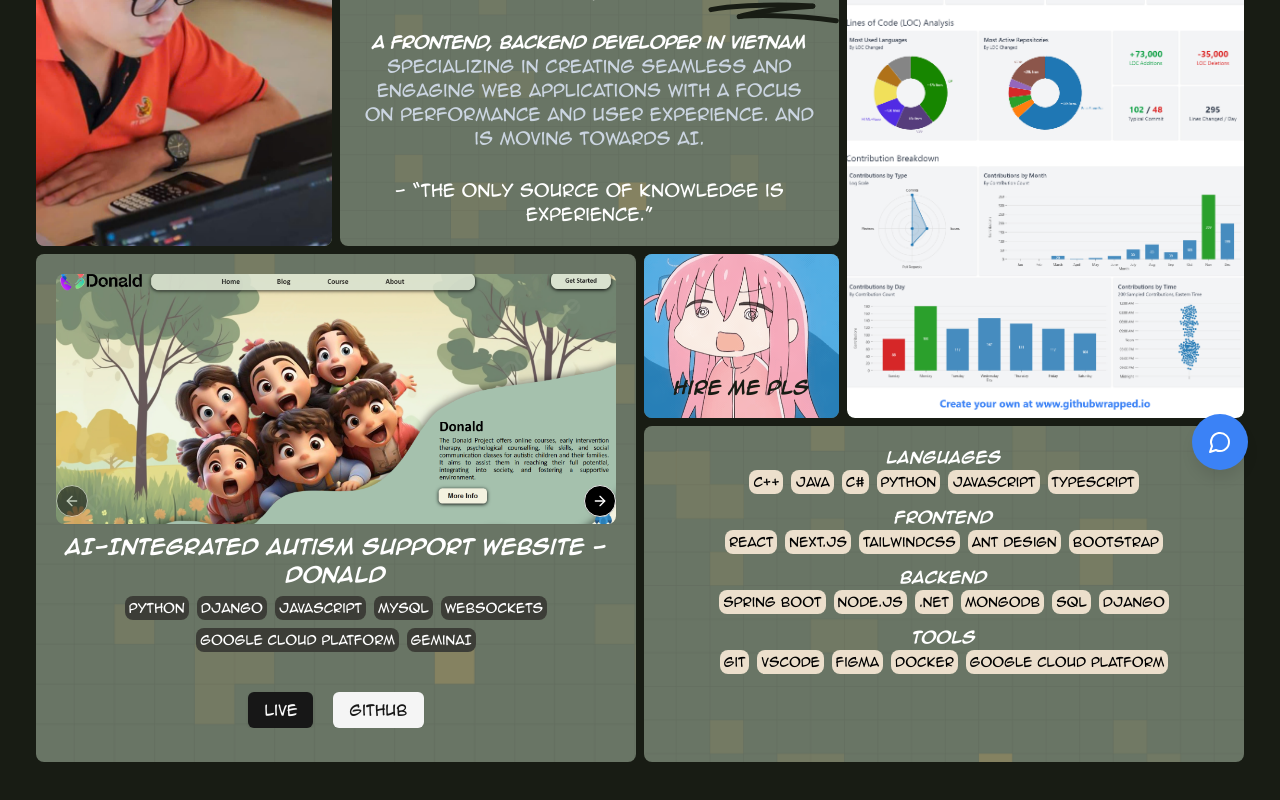
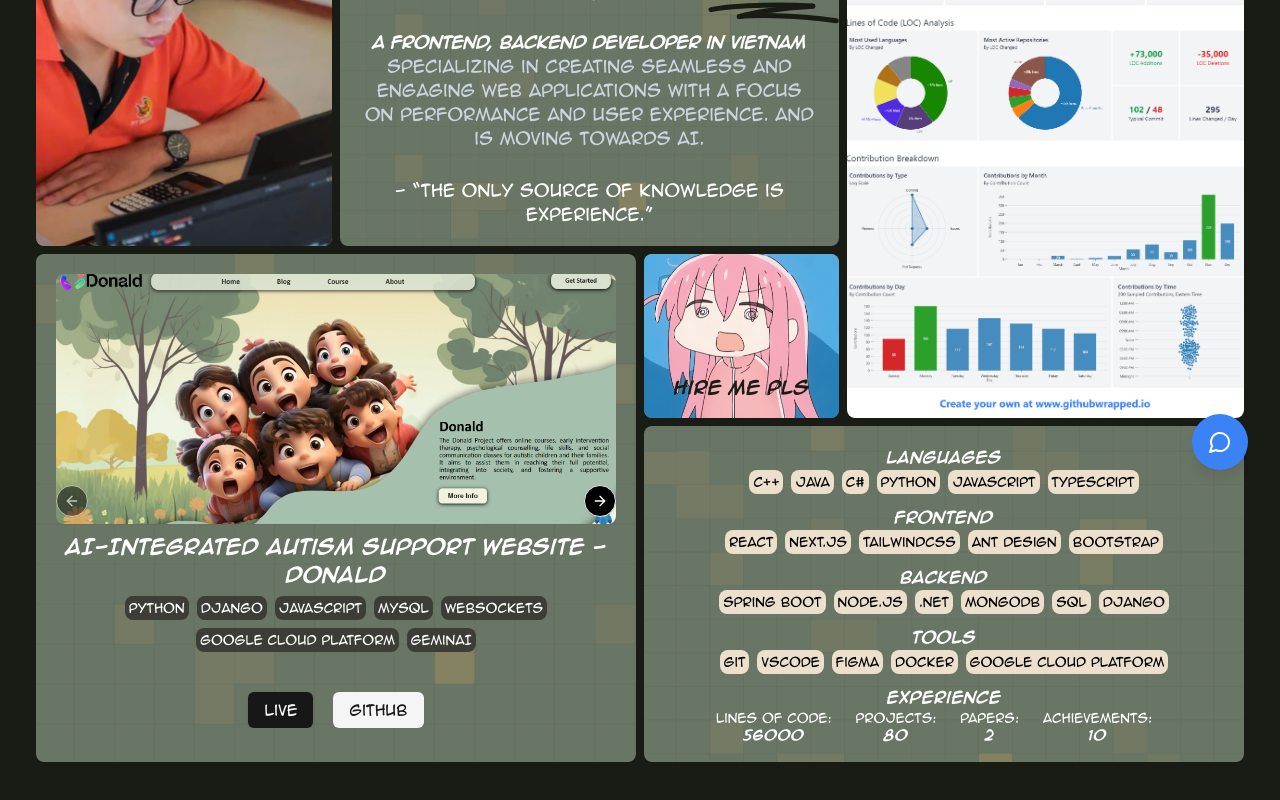
Before and after one commit to LTPPPP/LamTanPhat, a Next.js app: page / in a window 1280 px wide. Shown: the part 298-1098 px from the top of the page. Built offline with nearby package versions, Linux system fonts and the light colour scheme.

Commit message:
more skill

```diff
--- a/components/skills.tsx
+++ b/components/skills.tsx
@@ -1,4 +1,11 @@
-const skills = [
+import { useEffect, useState } from "react";
+
+interface Skill {
+  title: string;
+  items: (string | { label: string; value: number })[];
+}
+
+const skills: Skill[] = [
   {
     title: "Languages",
     items: ["C++", "Java", "C#", "Python", "JavaScript", "TypeScript"],
@@ -15,22 +22,78 @@ const skills = [
     title: "Tools",
     items: ["Git", "VSCode", "Figma", "Docker", "Google Cloud Platform"],
   },
+  {
+    title: "Experience",
+    items: [
+      { label: "Lines of Code", value: 73000 },
+      { label: "Projects", value: 80 },
+      { label: "Papers", value: 2 },
+      { label: "Achievements", value: 10 },
+    ],
+  },
 ];
 
 export const Skills = () => {
+  const [counters, setCounters] = useState<{ [key: string]: number }>({});
+
+  useEffect(() => {
+    const interval = setInterval(() => {
+      setCounters((prevCounters) => {
+        const updatedCounters = { ...prevCounters };
+        const experience = skills.find((skill) => skill.title === "Experience");
+
+        experience?.items.forEach((item) => {
+          if (typeof item === "object" && item.label) {
+            if (!updatedCounters[item.label]) updatedCounters[item.label] = 0;
+            if (updatedCounters[item.label] < item.value) {
+              updatedCounters[item.label] += 100; // Tăng 5 mỗi lần
+              if (updatedCounters[item.label] > item.value) {
+                updatedCounters[item.label] = item.value; // Đảm bảo không vượt quá giá trị mục tiêu
+              }
+            }
+          }
+        });
+
+        return updatedCounters;
+      });
+    }, 10);
+
+    return () => clearInterval(interval);
+  }, []);
+
   return (
     <div>
       <div className="flex flex-col items-center justify-center gap-3">
         {skills.map((skill) => (
           <div key={skill.title}>
             <p className="text-center text-sm font-bold">{skill.title}</p>
-            <ul className="mt-1 flex flex-wrap justify-center gap-2 text-xs">
-              {skill.items.map((item) => (
-                <li key={item} className="rounded-lg bg-yellow p-1 text-black">
-                  {item}
-                </li>
-              ))}
-            </ul>
+            {skill.title === "Experience" ? (
+              <ul className="mt-1 flex gap-1 text-xs">
+                {skill.items.map((item) =>
+                  typeof item === "object" ? (
+                    <li key={item.label} className="text-center pr-5">
+                      {item.label}:{" "}
+                      <span className="font-bold flex flex-col text-yellow-600">
+                        {counters[item.label] || 0}
+                      </span>
+                    </li>
+                  ) : null
+                )}
+              </ul>
+            ) : (
+              <ul className="mt-1 flex flex-wrap justify-center gap-2 text-xs">
+                {skill.items.map((item) =>
+                  typeof item === "string" ? (
+                    <li
+                      key={`${skill.title}-${item}`}
+                      className="rounded-lg bg-yellow p-1 text-black"
+                    >
+                      {item}
+                    </li>
+                  ) : null
+                )}
+              </ul>
+            )}
           </div>
         ))}
       </div>
```
